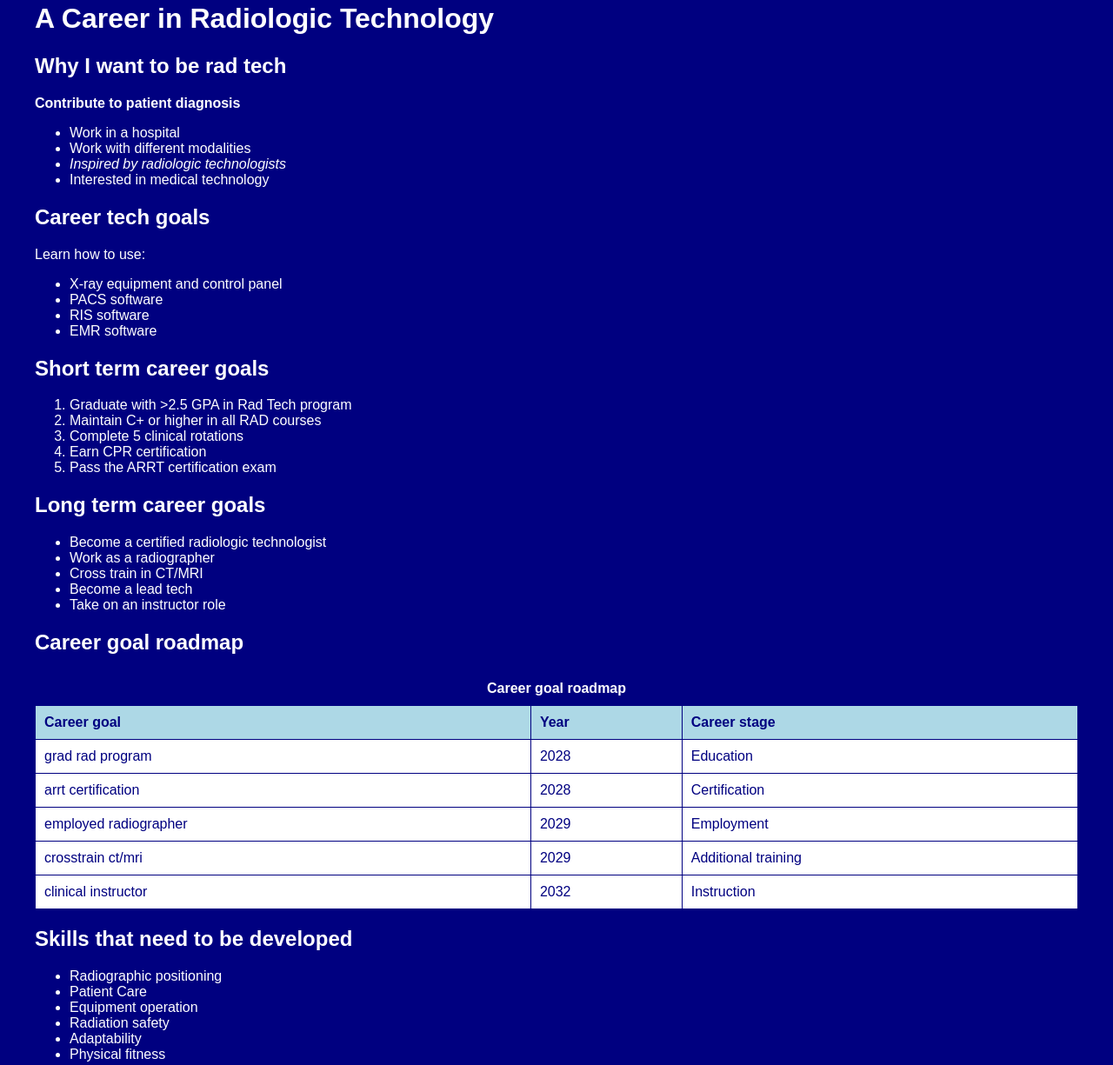
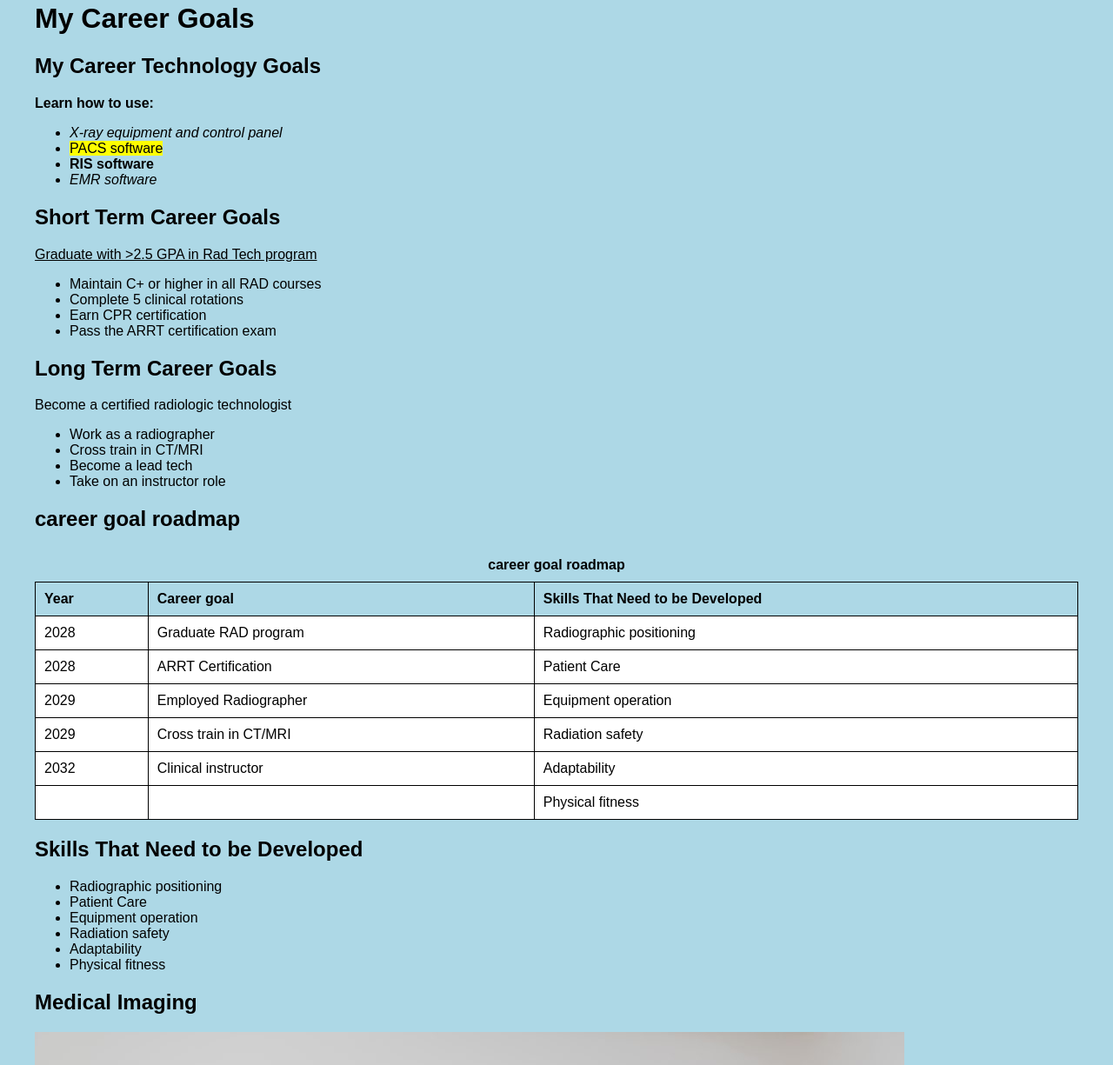
Before and after one commit to AvaMangler/homeworkpracticedraft.io, a plain HTML site: page index.html in a window 1280 px wide. Shown: the part 58-1283 px from the top of the page at 87% size. Drawn offline with Linux system fonts and the light colour scheme.

Commit message:
Career Goals

```diff
--- a/index.html
+++ b/index.html
@@ -1,26 +1,27 @@
+
 <!DOCTYPE html>
 <html>
 
 <head>
-    <title>A Career in Radiologic Technology</title>
+    <title>My Career Goals</title>
 
     <style>
         body {
-            background-color: navy;
-            color: white;
+            background-color: lightblue;
+            color: black;
             font-family: Arial, sans-serif;
             margin: 20px;
         }
 
         div {
-            background-color: navy;
-            color: white;
+            background-color: lightblue;
+            color: black;
             padding: 20px;
             border-radius: 10px;
         }
 
         h1, h2 {
-            color: white;
+            color: black;
         }
 
         img {
@@ -32,28 +33,28 @@
             border-collapse: collapse;
             width: 100%;
             background-color: white;
-            color: navy;
+            color: black;
         }
 
         th, td {
-            border: 1px solid navy;
+            border: 1px solid black;
             padding: 10px;
             text-align: left;
         }
 
         th {
             background-color: lightblue;
-            color: navy;
+            color: black;
         }
 
         caption {
-            color: white;
+            color: black;
             font-weight: bold;
             padding: 10px;
         }
 
         a {
-            color: lightblue;
+            color: darkblue;
         }
     </style>
 </head>
@@ -62,93 +63,90 @@
 
 <div>
 
-    <h1>A Career in Radiologic Technology</h1>
+    <h1>My Career Goals</h1>
 
-    <h2>Why I want to be rad tech</h2>
+    <h2>My Career Technology Goals</h2>
 
-    <p><strong>Contribute to patient diagnosis</strong></p>
+    <p><strong>Learn how to use:</strong></p>
 
     <ul>
-        <li>Work in a hospital</li>
-        <li>Work with different modalities</li>
-        <li><em>Inspired by radiologic technologists</em></li>
-        <li>Interested in medical technology</li>
+        <li><em>X-ray equipment and control panel</em></li>
+        <li><mark>PACS software</mark></li>
+        <li><b>RIS software</b></li>
+        <li><i>EMR software</i></li>
     </ul>
 
-    <h2>Career tech goals</h2>
+    <h2>Short Term Career Goals</h2>
 
-    <p>Learn how to use:</p>
+    <p><u>Graduate with >2.5 GPA in Rad Tech program</u></p>
 
     <ul>
-        <li>X-ray equipment and control panel</li>
-        <li>PACS software</li>
-        <li>RIS software</li>
-        <li>EMR software</li>
-    </ul>
-
-    <h2>Short term career goals</h2>
-
-    <ol>
-        <li>Graduate with &gt;2.5 GPA in Rad Tech program</li>
         <li>Maintain C+ or higher in all RAD courses</li>
         <li>Complete 5 clinical rotations</li>
         <li>Earn CPR certification</li>
         <li>Pass the ARRT certification exam</li>
-    </ol>
+    </ul>
 
-    <h2>Long term career goals</h2>
+    <h2>Long Term Career Goals</h2>
+
+    <p>Become a certified radiologic technologist</p>
 
     <ul>
-        <li>Become a certified radiologic technologist</li>
         <li>Work as a radiographer</li>
         <li>Cross train in CT/MRI</li>
         <li>Become a lead tech</li>
         <li>Take on an instructor role</li>
     </ul>
 
-    <h2>Career goal roadmap</h2>
+    <h2>career goal roadmap</h2>
 
     <table>
-        <caption>Career goal roadmap</caption>
+        <caption>career goal roadmap</caption>
 
         <tr>
+            <th>Year</th>
             <th>Career goal</th>
-            <th>Year</th>
-            <th>Career stage</th>
+            <th>Skills That Need to be Developed</th>
         </tr>
 
         <tr>
-            <td>grad rad program</td>
             <td>2028</td>
-            <td>Education</td>
+            <td>Graduate RAD program</td>
+            <td>Radiographic positioning</td>
         </tr>
 
         <tr>
-            <td>arrt certification</td>
             <td>2028</td>
-            <td>Certification</td>
+            <td>ARRT Certification</td>
+            <td>Patient Care</td>
         </tr>
 
         <tr>
-            <td>employed radiographer</td>
             <td>2029</td>
-            <td>Employment</td>
+            <td>Employed Radiographer</td>
+            <td>Equipment operation</td>
         </tr>
 
         <tr>
-            <td>crosstrain ct/mri</td>
             <td>2029</td>
-            <td>Additional training</td>
+            <td>Cross train in CT/MRI</td>
+            <td>Radiation safety</td>
         </tr>
 
         <tr>
-            <td>clinical instructor</td>
             <td>2032</td>
-            <td>Instruction</td>
+            <td>Clinical instructor</td>
+            <td>Adaptability</td>
+        </tr>
+
+        <tr>
+            <td></td>
+            <td></td>
+            <td>Physical fitness</td>
         </tr>
     </table>
 
-    <h2>Skills that need to be developed</h2>
+    <h2>Skills That Need to be Developed</h2>
 
     <ul>
         <li>Radiographic positioning</li>
@@ -165,8 +163,12 @@
          alt="Doctor using a chest X-ray machine">
 
     <p>
-        <a href="https://www.arrt.org/">Pass the ARRT certification exam</a>
+        <a href="https://www.arrt.org/">
+            Pass the ARRT certification exam
+        </a>
     </p>
+
+    <p>You need to have pay an annual fee for your license.</p>
 
 </div>
 
```
